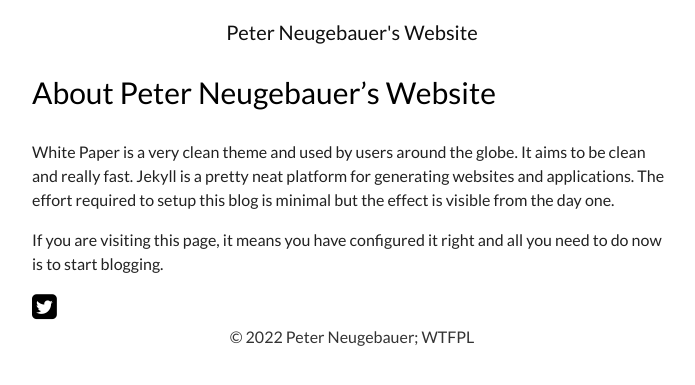
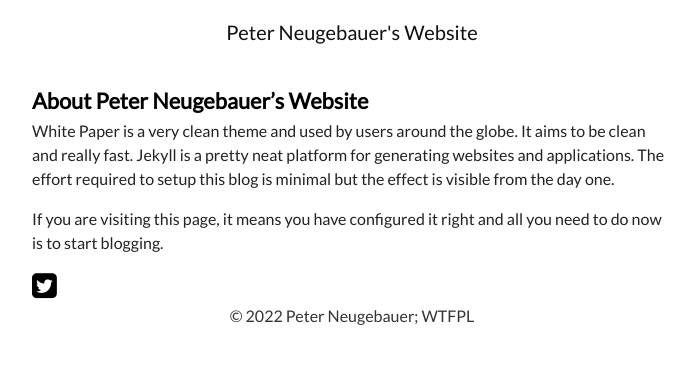
Before and after one commit to pneugeb/pneugeb.github.io, a Jekyll site: the page built from about_old.md, in a window 1280 px wide. Shown: the top 385 px of the page, without its empty margins (288-983 px from the left). Built offline with Jekyll 4.4.1, drawn with Linux system fonts in a browser that asks for light colours.

Commit message:
changed h1& h2

```diff
--- a/css/main.css
+++ b/css/main.css
@@ -257,7 +257,8 @@ h1.link .desc, h4 {
     color: #55acee;
 }
 h1 {
-    margin-left: 20px;
+    /*margin-left: 20px;*/
+    margin: 1em 0.5em 0;
 }
 h1.words {
     color: #DB2C17;
@@ -272,9 +273,11 @@ h1.link {
     h1 {
     font-size: 48px;
     letter-spacing: 0;
-}
-}h2 {
-    font-size: 30px;
+    }
+}
+h2 {
+    /*font-size: 30px;*/
+    margin: 2em 0 -0.5em;
 }
 h3 {
     margin: 2em 0 -.75em;
@@ -475,7 +478,7 @@ code.html span.doctype {
     color: orange;
 }
 .container h2 {
-    font-weight: 400;
+    /*font-weight: 400;*/
 }
 .highlight .hll {
     background-color: #ffc;
```
